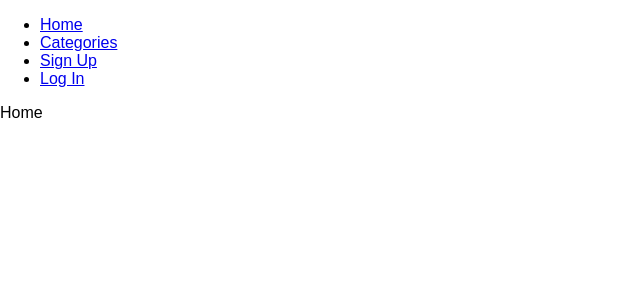
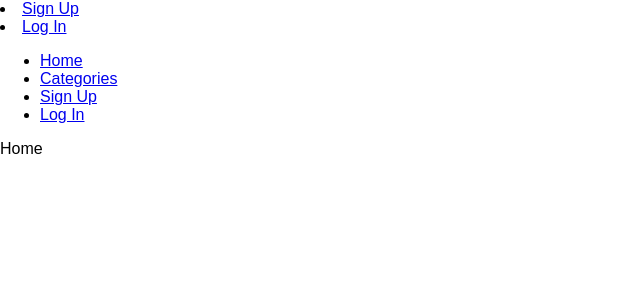
Before and after one commit to chrxtina/cn-react, a React (Create React App) app: page / in a window 1280 px wide. Shown: the top 300 px of the page, without its empty margins (0-640 px from the left). Built offline with nearby package versions, Linux system fonts and the light colour scheme; no server answers.

Commit message:
Add context for AuthProvider and AuthConsumer

```diff
--- a/src/components/LoggedInMenu.js
+++ b/src/components/LoggedInMenu.js
@@ -2,18 +2,13 @@ import React, { Component } from 'react';
 import { Link } from 'react-router-dom';
 
 class LoggedInMenu extends Component {
-  _logout = () => {
-    // remove token from local storage and reload page to reset apollo client
-    localStorage.removeItem('graphcoolToken');
-    window.location.reload();
-  }
 
   render () {
     return (
       <div>
           <li><Link to="/new-item">Post Item</Link></li>
           <li><Link to="/my-items">My Items</Link></li>
-          <li onClick={this._logout}>Logout</li>
+          <li onClick={this.props.logout}>Logout</li>
       </div>
     )
   }
--- a/src/components/Router.js
+++ b/src/components/Router.js
@@ -1,5 +1,6 @@
 import React, { Component } from 'react';
 import { BrowserRouter, Route, Switch, Link } from 'react-router-dom';
+import { AuthProvider, AuthConsumer } from '../context/Auth';
 import { graphql, compose } from 'react-apollo';
 import gql from 'graphql-tag';
 import App from './App';
@@ -33,7 +34,21 @@ class Router extends Component {
     return (
       <div>
         <BrowserRouter>
+          <AuthProvider>
             <div>
+              <header>
+                <AuthConsumer>
+                  { ({isAuth, logout}) => (
+                    <div>
+                      { isAuth ? (
+                        <LoggedInMenu logout={logout}/>
+                      ):(
+                        <LoggedOutMenu/>
+                      )}
+                    </div>
+                  )}
+                </AuthConsumer>
+              </header>
               <nav className="nav-bar">
                 <ul className="nav">
                   <li><Link to="/">Home</Link></li>
@@ -51,9 +66,9 @@ class Router extends Component {
                 <Route component={NotFound}/>
               </Switch>
             </div>
+          </AuthProvider>
         </BrowserRouter>
       </div>
-
     )
   }
 }
--- /dev/null
+++ b/src/context/Auth.js
@@ -0,0 +1,43 @@
+import React from 'react';
+
+const AuthContext = React.createContext();
+
+class AuthProvider extends React.Component {
+  state = { isAuth: false };
+
+  constructor() {
+    super();
+    this.login = this.login.bind(this);
+    this.logout = this.logout.bind(this);
+  }
+
+  login() {
+    setTimeout(() => this.setState({ isAuth: true }), 1000)
+  }
+
+  logout() {
+    // remove token from local storage and reload page to reset apollo client
+    localStorage.removeItem('graphcoolToken');
+    window.location.reload();
+
+    this.setState({ isAuth: false});
+  }
+
+  render() {
+    return (
+      <AuthContext.Provider
+        value={{
+          isAuth: this.state.isAuth,
+          login: this.login,
+          logout: this.logout
+        }}
+      >
+        {this.props.children}
+      </AuthContext.Provider>
+    )
+  }
+}
+
+const AuthConsumer = AuthContext.Consumer;
+
+export { AuthProvider, AuthConsumer }
```
Lines whose indentation alone changed are shown as unchanged.
